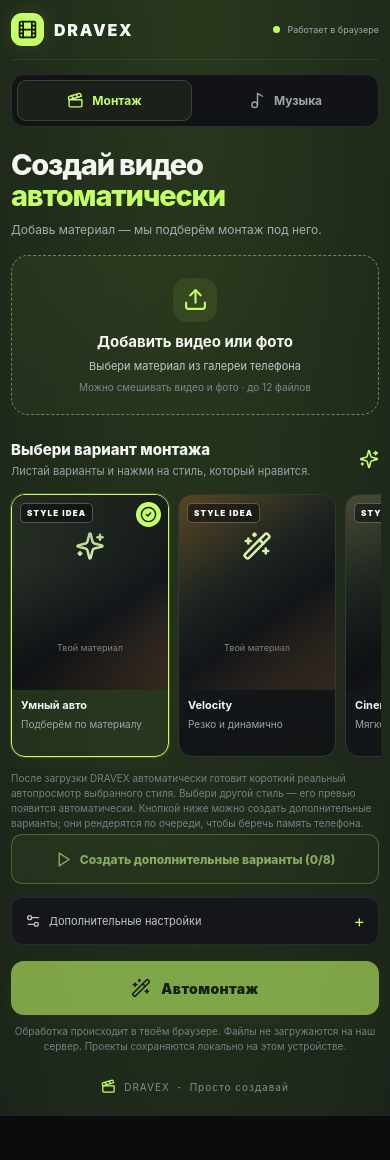
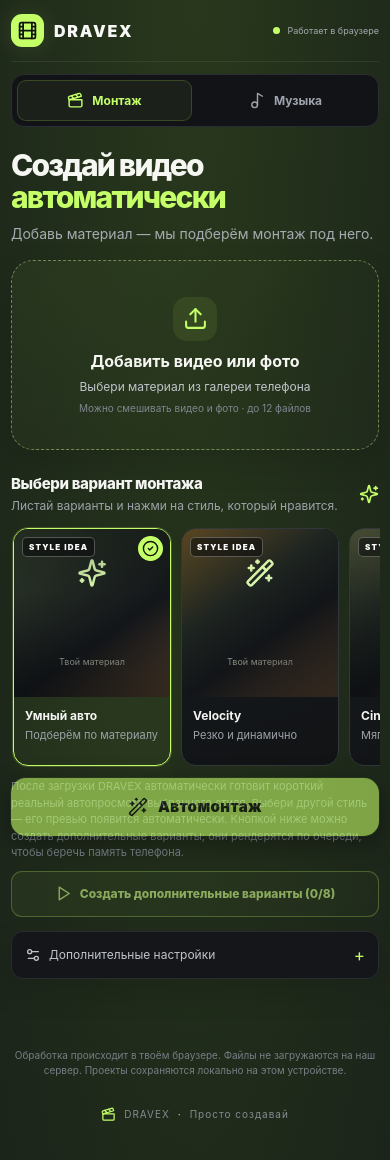
Before and after one commit to mlbbgame/dravex-ai-video-editor, a React (Vite) app: page / in a window 390 px wide. Before the commit the page ends 1116 px from the top, so only its background shows below. Built offline with nearby package versions, Linux system fonts and the light colour scheme.

Commit message:
Redesign DRAVEX editor interface
Create a spacious desktop editing workspace and streamline the Android editor layout.

```diff
--- a/src/App.tsx
+++ b/src/App.tsx
@@ -715,7 +715,7 @@ export default function App() {
         <button type="button" className={activeTab === "music" ? "is-active" : ""} aria-pressed={activeTab === "music"} onClick={() => setActiveTab("music")}><Music2 size={17} />Музыка{musicFile && <span className="dravex-tab-dot" aria-label="Музыка выбрана" />}</button>
       </nav>
 
-      <section className="dravex-main">
+      <section className={`dravex-main ${activeTab === "editor" ? "dravex-editor-layout" : "dravex-music-layout"}`}>
         <input ref={musicInput} className="dravex-hidden" type="file" accept="audio/*" onChange={onMusicSelected} />
         {activeTab === "music" ? (
           <div className="dravex-music-studio">
--- a/src/styles.css
+++ b/src/styles.css
@@ -389,3 +389,116 @@ body {
 @media (max-width: 520px) {
   .dravex-preview { min-height: 180px; max-height: 52vh; }
 }
+
+
+/* DRAVEX interface redesign v1: spacious desktop editing desk, focused mobile workflow. */
+.dravex-header { width: min(100%, 1180px); height: 72px; }
+.dravex-tabs { width: min(100%, 1180px); margin-top: 12px; }
+.dravex-editor-layout {
+  width: min(100%, 1180px);
+  display: grid;
+  grid-template-columns: minmax(0, 1.12fr) minmax(340px, .88fr);
+  align-items: start;
+  column-gap: clamp(20px, 3vw, 38px);
+  row-gap: 14px;
+}
+.dravex-editor-layout > .dravex-intro { grid-column: 1 / -1; margin: 24px 0 8px; }
+.dravex-editor-layout > .dravex-intro h1 { font-size: clamp(30px, 4vw, 44px); letter-spacing: -1.8px; }
+.dravex-editor-layout > .dravex-intro p { font-size: 14px; }
+.dravex-editor-layout > .dravex-upload,
+.dravex-editor-layout > .dravex-preview-card { grid-column: 1; grid-row: span 5; align-self: start; }
+.dravex-editor-layout > .dravex-upload { min-height: clamp(300px, 42vw, 540px); border-radius: 22px; }
+.dravex-editor-layout > .dravex-preview-card {
+  position: sticky;
+  top: 12px;
+  overflow: hidden;
+  border-radius: 20px;
+  border-color: #343c40;
+  background: #080a0c;
+  box-shadow: 0 22px 70px #00000040, 0 1px 0 #ffffff08 inset;
+}
+.dravex-editor-layout .dravex-preview { max-height: min(72vh, 760px); min-height: 320px; border-radius: 0; }
+.dravex-editor-layout .dravex-image-grid {
+  grid-template-columns: repeat(3, minmax(0, 1fr));
+  gap: 10px;
+  max-height: min(65vh, 640px);
+  padding: 14px;
+}
+.dravex-editor-layout .dravex-image-thumb { border-radius: 12px; }
+.dravex-editor-layout .dravex-image-thumb img,
+.dravex-editor-layout .dravex-image-thumb video { height: clamp(112px, 14vw, 190px); }
+.dravex-editor-layout .dravex-image-tools { padding: 6px; gap: 5px; }
+.dravex-editor-layout .dravex-image-tools button { width: 30px; height: 30px; }
+.dravex-editor-layout .dravex-file-row { padding: 14px 16px; }
+.dravex-editor-layout .dravex-file-row strong { font-size: 13px; }
+.dravex-editor-layout .dravex-file-row span { font-size: 11px; }
+.dravex-editor-layout > .dravex-section-title,
+.dravex-editor-layout > .dravex-variant-rail,
+.dravex-editor-layout > .dravex-real-preview,
+.dravex-editor-layout > .dravex-variant-hint,
+.dravex-editor-layout > .dravex-preview-action,
+.dravex-editor-layout > .dravex-preview-status,
+.dravex-editor-layout > .dravex-more { grid-column: 2; min-width: 0; }
+.dravex-editor-layout > .dravex-section-title { margin: 0 0 2px; align-self: end; }
+.dravex-editor-layout > .dravex-section-title h2 { font-size: 18px; letter-spacing: -.35px; }
+.dravex-editor-layout > .dravex-section-title p { font-size: 12px; }
+.dravex-editor-layout .dravex-variant-rail { gap: 10px; margin: 0; padding: 3px 2px 12px; }
+.dravex-editor-layout .dravex-variant { flex-basis: clamp(128px, 14vw, 160px); border-radius: 15px; }
+.dravex-editor-layout .dravex-variant-preview { aspect-ratio: 4 / 4.3; }
+.dravex-editor-layout .dravex-variant-copy { padding: 11px; }
+.dravex-editor-layout .dravex-variant-copy strong { font-size: 12px; }
+.dravex-editor-layout .dravex-variant-copy small { font-size: 11px; }
+.dravex-editor-layout .dravex-real-preview { margin-top: 0; }
+.dravex-editor-layout > .dravex-variant-hint { margin: 0; font-size: 11px; }
+.dravex-editor-layout .dravex-preview-action { margin-top: 0; min-height: 46px; }
+.dravex-editor-layout .dravex-more { margin-top: 0; }
+.dravex-editor-layout .dravex-more summary { min-height: 46px; font-size: 12px; }
+.dravex-editor-layout .dravex-more-content { gap: 14px; padding: 0 14px 14px; }
+.dravex-editor-layout .dravex-create { grid-column: 1 / -1; min-height: 58px; margin-top: 6px; border-radius: 15px; font-size: 15px; }
+.dravex-editor-layout > .dravex-privacy,
+.dravex-editor-layout > .dravex-progress,
+.dravex-editor-layout > .dravex-error,
+.dravex-editor-layout > .dravex-result { grid-column: 1 / -1; width: 100%; }
+.dravex-editor-layout > .dravex-privacy { margin-top: -5px; }
+.dravex-editor-layout > .dravex-result { max-width: 760px; justify-self: center; }
+.dravex-music-layout { width: min(100%, 920px); }
+.dravex-app { padding-bottom: 40px; }
+.dravex-upload, .dravex-preview-card, .dravex-more, .dravex-result { box-shadow: 0 12px 32px #00000020; }
+.dravex-upload strong { font-size: 16px; }
+.dravex-upload > span:not(.dravex-upload-icon) { font-size: 12px; }
+.dravex-create { box-shadow: 0 10px 30px #c4ff681c; }
+.dravex-create:focus-visible, .dravex-project-actions button:focus-visible, .dravex-image-tools button:focus-visible { outline: 2px solid var(--accent); outline-offset: 3px; }
+
+@media (max-width: 760px) {
+  .dravex-header { height: 62px; }
+  .dravex-tabs { width: 100%; }
+  .dravex-editor-layout { display: block; }
+  .dravex-editor-layout > .dravex-intro { margin: 22px 0 16px; }
+  .dravex-editor-layout > .dravex-upload { min-height: 190px; }
+  .dravex-editor-layout > .dravex-preview-card { position: static; margin-bottom: 18px; }
+  .dravex-editor-layout .dravex-preview { max-height: min(64vh, 600px); min-height: 220px; }
+  .dravex-editor-layout .dravex-image-grid { grid-template-columns: repeat(auto-fill, minmax(92px, 1fr)); max-height: 340px; padding: 10px; gap: 8px; }
+  .dravex-editor-layout .dravex-image-thumb img,
+  .dravex-editor-layout .dravex-image-thumb video { height: 115px; }
+  .dravex-editor-layout > .dravex-section-title { margin: 24px 0 12px; }
+  .dravex-editor-layout > .dravex-variant-hint { margin: 0 0 10px; }
+  .dravex-editor-layout > .dravex-preview-action { margin-top: 4px; }
+  .dravex-editor-layout > .dravex-more { margin-top: 14px; }
+  .dravex-editor-layout > .dravex-create {
+    position: sticky;
+    bottom: max(8px, env(safe-area-inset-bottom));
+    z-index: 5;
+    margin-top: 16px;
+    box-shadow: 0 8px 28px #0009, 0 0 0 1px #c4ff6822;
+  }
+  .dravex-editor-layout > .dravex-privacy { padding-bottom: 4px; }
+}
+@media (max-width: 420px) {
+  .dravex-editor-layout .dravex-section-title h2 { font-size: 15px; }
+  .dravex-editor-layout .dravex-variant-rail { margin-right: -1px; }
+  .dravex-editor-layout .dravex-variant { flex-basis: min(43vw, 158px); }
+}
+@media (min-width: 761px) {
+  .dravex-editor-layout > .dravex-preview-status { font-size: 11px; }
+  .dravex-editor-layout > .dravex-create { max-width: 560px; justify-self: center; width: 100%; }
+}
```
